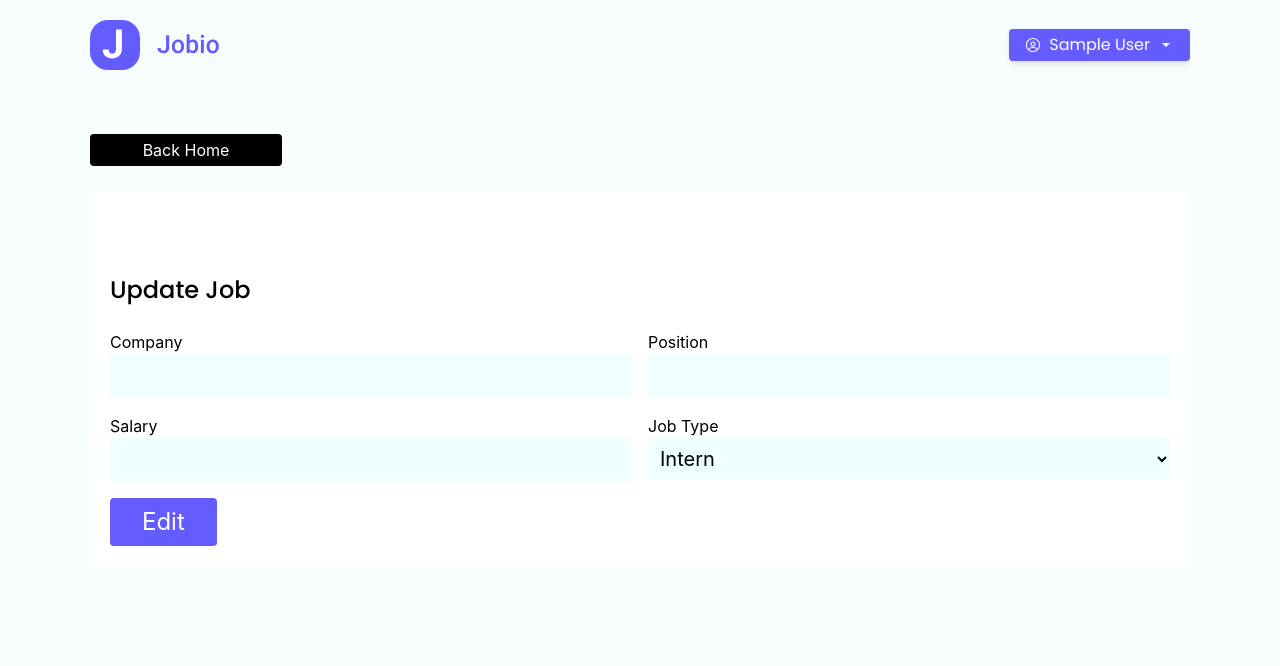
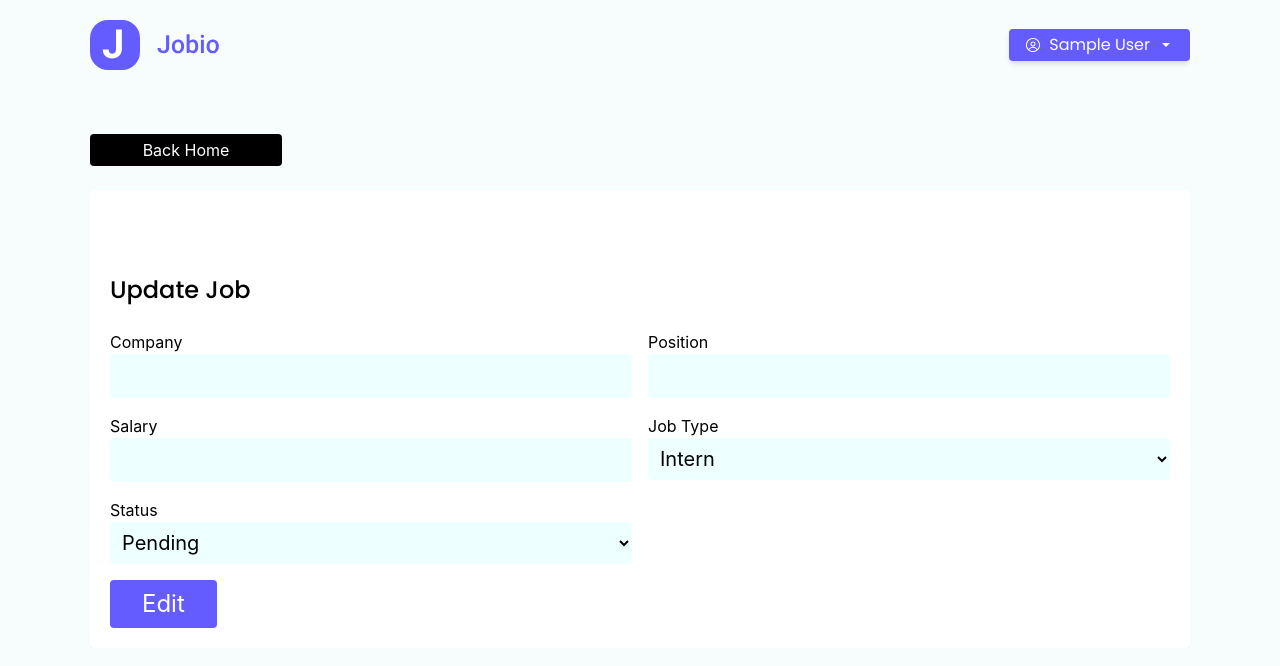
Before and after one commit to mikeyxx/jobs-api, a React (Vite) app in the folder client/: page /edit/1 in a window 1280 px wide. Shown: the top 666 px of the page. Built offline with nearby package versions, Linux system fonts and the light colour scheme; sample sign-in values are in the browser's storage.

Commit message:
Updated edit functionality

```diff
--- a/client/package.json
+++ b/client/package.json
@@ -11,6 +11,7 @@
   "dependencies": {
     "@reduxjs/toolkit": "^1.9.3",
     "axios": "^1.3.3",
+    "moment": "^2.29.4",
     "react": "^18.2.0",
     "react-dom": "^18.2.0",
     "react-icons": "^4.7.1",
--- a/client/src/components/Jobs.tsx
+++ b/client/src/components/Jobs.tsx
@@ -3,6 +3,7 @@ import { BiEdit } from "react-icons/bi";
 import { BsTrashFill } from "react-icons/bs";
 import { useNavigate } from "react-router-dom";
 import { useAppSelector, useAppDispatch } from "../app/store";
+import moment from "moment";
 import {
   getAllJobs,
   setLoading,
@@ -76,32 +77,46 @@ const Jobs = () => {
                 </tr>
               </thead>
               <tbody>
-                {jobs?.map((job) => (
+                {jobs?.map((job) => {
+                  const {
+                    _id: id,
+                    company,
+                    position,
+                    jobType,
+                    salary,
+                    createAt,
+                    status,
+                  } = job;
+                  let date: any = moment(createAt);
+                  date = date.format("MMMM Do, YYYY");
+
+                  return (
                     <tr
-                    key={job._id}
+                      key={id}
                       className="w-full p-4 flex items-center justify-between"
                     >
-                    <td>{job.company}</td>
-                    <td>{job.position}</td>
-                    <td>{job.jobType}</td>
-                    <td>{job.salary}</td>
-                    <td>{job.createAt}</td>
+                      <td>{company}</td>
+                      <td>{position}</td>
+                      <td>{jobType}</td>
+                      <td>{salary}</td>
+                      <td>{date}</td>
                       <td className="bg-[#d1e7dd] px-7">
-                      <small>Pending</small>
+                        <small>{status}</small>
                       </td>
                       <td className="flex">
                         <BiEdit
-                        onClick={() => fetchSingleJob(job._id)}
+                          onClick={() => fetchSingleJob(id)}
                           className="mr-2 cursor-pointer text-green-600"
                         />
 
                         <BsTrashFill
-                        onClick={() => handleDelete(job._id)}
+                          onClick={() => handleDelete(id)}
                           className="cursor-pointer text-red-800"
                         />
                       </td>
                     </tr>
-                ))}
+                  );
+                })}
               </tbody>
             </table>
           )}
--- a/client/src/pages/Dashboard.tsx
+++ b/client/src/pages/Dashboard.tsx
@@ -121,7 +121,7 @@ const Dashboard = () => {
               name="jobType"
               value={jobData.jobType}
               onChange={handleChange}
-              className="px-4 py-2 text-xl bg-background rounded"
+              className="px-4 py-2 text-xl bg-background rounded text-gray-400"
             >
               <option>Enter a Job Type</option>
               {jobTypeValues.map((options, index) => (
--- a/client/src/pages/Edit.tsx
+++ b/client/src/pages/Edit.tsx
@@ -2,7 +2,7 @@ import { Link, useParams } from "react-router-dom";
 import Navbar from "../components/Navbar";
 import { useState, useEffect } from "react";
 import { useAppSelector, useAppDispatch } from "../app/store";
-import { jobTypeValues } from "../utils/DataType";
+import { jobStatusValues, jobTypeValues } from "../utils/DataType";
 import axios from "axios";
 import {
   failedResponse,
@@ -16,6 +16,7 @@ const Edit = () => {
     position: "",
     salary: "",
     jobType: "",
+    status: "",
   });
   const { id } = useParams();
   const dispatch = useAppDispatch();
@@ -30,16 +31,17 @@ const Edit = () => {
     });
   };
 
-  const { editItem, token } = useAppSelector((state) => state.users);
+  const { editItem, token, isLoading } = useAppSelector((state) => state.users);
 
   useEffect(() => {
     if (editItem) {
-      const { company, position, salary, jobType } = editItem;
+      const { company, position, salary, jobType, status } = editItem;
       setEditValue({
         company,
         position,
         salary,
         jobType,
+        status,
       });
     }
   }, [editItem]);
@@ -48,7 +50,7 @@ const Edit = () => {
   const handleSubmit = async (e: React.FormEvent) => {
     e.preventDefault();
     dispatch(setLoading());
-    const { company, position, salary, jobType } = editValue;
+    const { company, position, salary, jobType, status } = editValue;
 
     try {
       const { data } = await axios.patch(
@@ -58,6 +60,7 @@ const Edit = () => {
           position,
           salary,
           jobType,
+          status,
         },
         {
           headers: {
@@ -127,12 +130,25 @@ const Edit = () => {
                 ))}
               </select>
             </div>
+            <div className="flex flex-col">
+              <label htmlFor="status">Status</label>
+              <select
+                value={editValue.status}
+                name="status"
+                onChange={handleChange}
+                className="px-2 py-2 text-xl bg-background rounded"
+              >
+                {jobStatusValues.map((options, index) => (
+                  <option key={index}>{options}</option>
+                ))}
+              </select>
+            </div>
           </div>
           <button
             type="submit"
             className="bg-primary px-8 py-2 text-2xl text-white rounded transition-all hover:bg-buttonHover mt-4"
           >
-            Edit
+            {isLoading ? "Updating user information" : "Edit"}
           </button>
         </form>
       </div>
--- a/client/src/utils/DataType.ts
+++ b/client/src/utils/DataType.ts
@@ -16,3 +16,4 @@ export interface Job {
 }
 
 export const jobTypeValues = ["Intern", "Full-Time", "Contract"];
+export const jobStatusValues = ["Pending", "Interview", "Rejected", "Closed"];
```
Also changed, not shown: 2 other files (tests, documents, lock files or other folders). Lines whose indentation alone changed are shown as unchanged.
